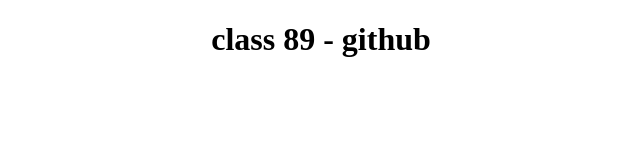
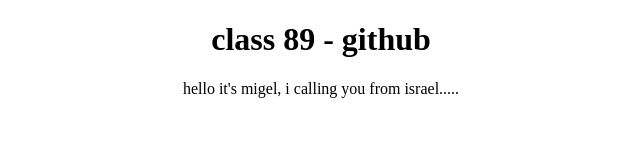
Before and after one commit to Justinmigel/4.1.23-git, a plain HTML site: page gitHub/index.html in a window 1280 px wide. Shown: the whole page, without its empty margins (319-959 px from the left). Drawn offline with Linux system fonts and the light colour scheme.

Commit message:
add my name from line of song..

```diff
--- a/gitHub/index.html
+++ b/gitHub/index.html
@@ -14,5 +14,6 @@
   </head>
   <body>
     <h1>class 89 - github</h1>
+    hello it's migel, i calling you from israel.....<br />
   </body>
 </html>
```
